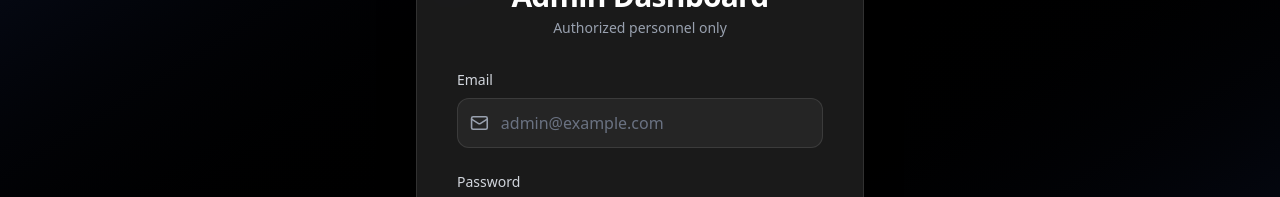
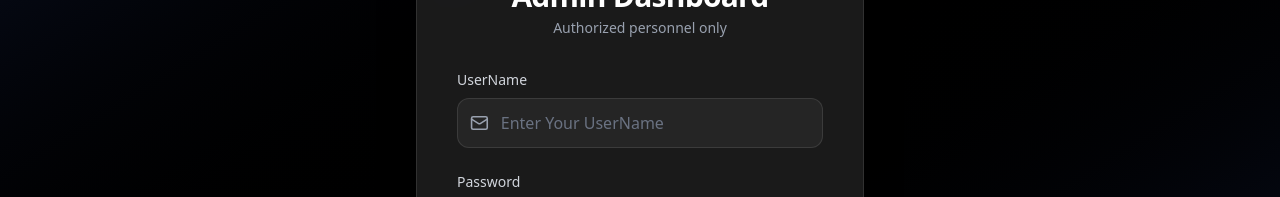
Before and after one commit to nafijur-rahaman/Safe-Path, a React (Vite) app in the folder Frontend/: page /admin-login in a window 1280 px wide. Shown: the part 283-480 px from the top of the page. Built offline with nearby package versions, Linux system fonts and the light colour scheme.

Commit message:
intregrating authentication

```diff
--- a/Frontend/src/Pages/Login.jsx
+++ b/Frontend/src/Pages/Login.jsx
@@ -9,16 +9,14 @@ export default function Login() {
 
   const handleLogin = async (e) => {
     e.preventDefault();
-    const email = e.target.email.value;
+    const username = e.target.username.value;
     const password = e.target.password.value;
-    const res = await login(email, password);
-    console.log(res);
-    if (res.success) {
-      alert("Login Successful");
+    const res = await login(username, password);
+    if (res) {
       navigate("/admin/dashboard");
-
-    }else {
-      alert("Login Failed: " + res.message);
+      alert("Login successful!");
+    } else {
+      alert("Login failed. Please check your credentials.");
     }
   };
 
@@ -40,13 +38,14 @@ export default function Login() {
         <form onSubmit={handleLogin} className="space-y-6">
           {/* Email */}
           <div>
-            <label className="text-gray-300 text-sm mb-2 block">Email</label>
+            <label className="text-gray-300 text-sm mb-2 block">UserName</label>
             <div className="flex items-center bg-white/5 border border-white/10 rounded-xl px-3">
               <Mail className="text-gray-400" size={20} />
               <input
-                type="email"
+                type="text"
                 className="w-full bg-transparent p-3 focus:outline-none text-white placeholder-gray-500"
-                placeholder="admin@example.com"
+                placeholder="Enter Your UserName"
+                name="username"
               />
             </div>
           </div>
@@ -60,6 +59,7 @@ export default function Login() {
                 type="password"
                 className="w-full bg-transparent p-3 focus:outline-none text-white placeholder-gray-500"
                 placeholder="••••••••"
+                name="password"
               />
             </div>
           </div>
--- a/Frontend/src/context/AuthContext.jsx
+++ b/Frontend/src/context/AuthContext.jsx
@@ -9,7 +9,7 @@ export const AuthProvider = ({ children }) => {
   const [token, setToken] = useState(localStorage.getItem("token") || null);
 
   const api = axios.create({
-    baseURL: "http://localhost:8000",
+    baseURL: "http://localhost:8000/api",
   });
 
 
```
